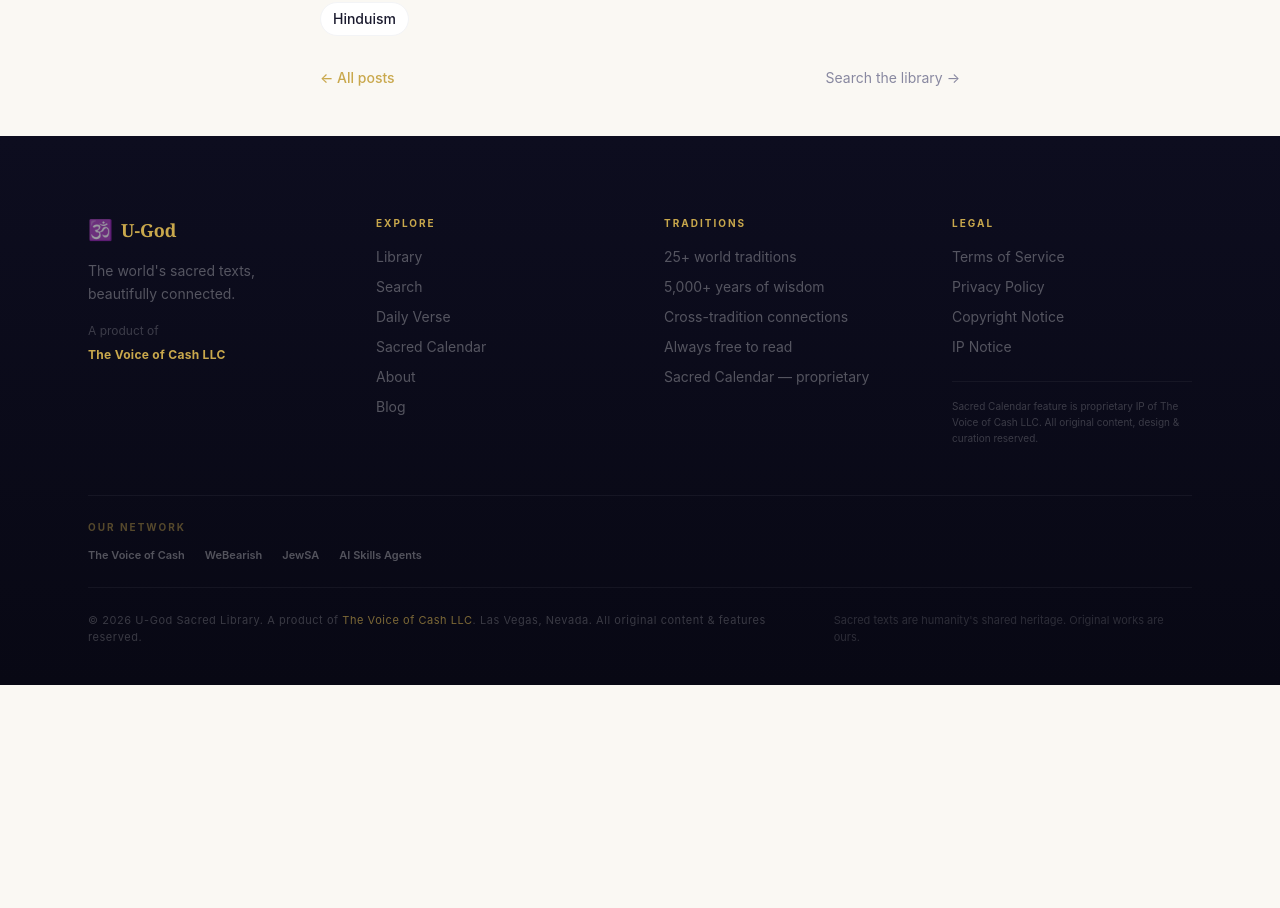
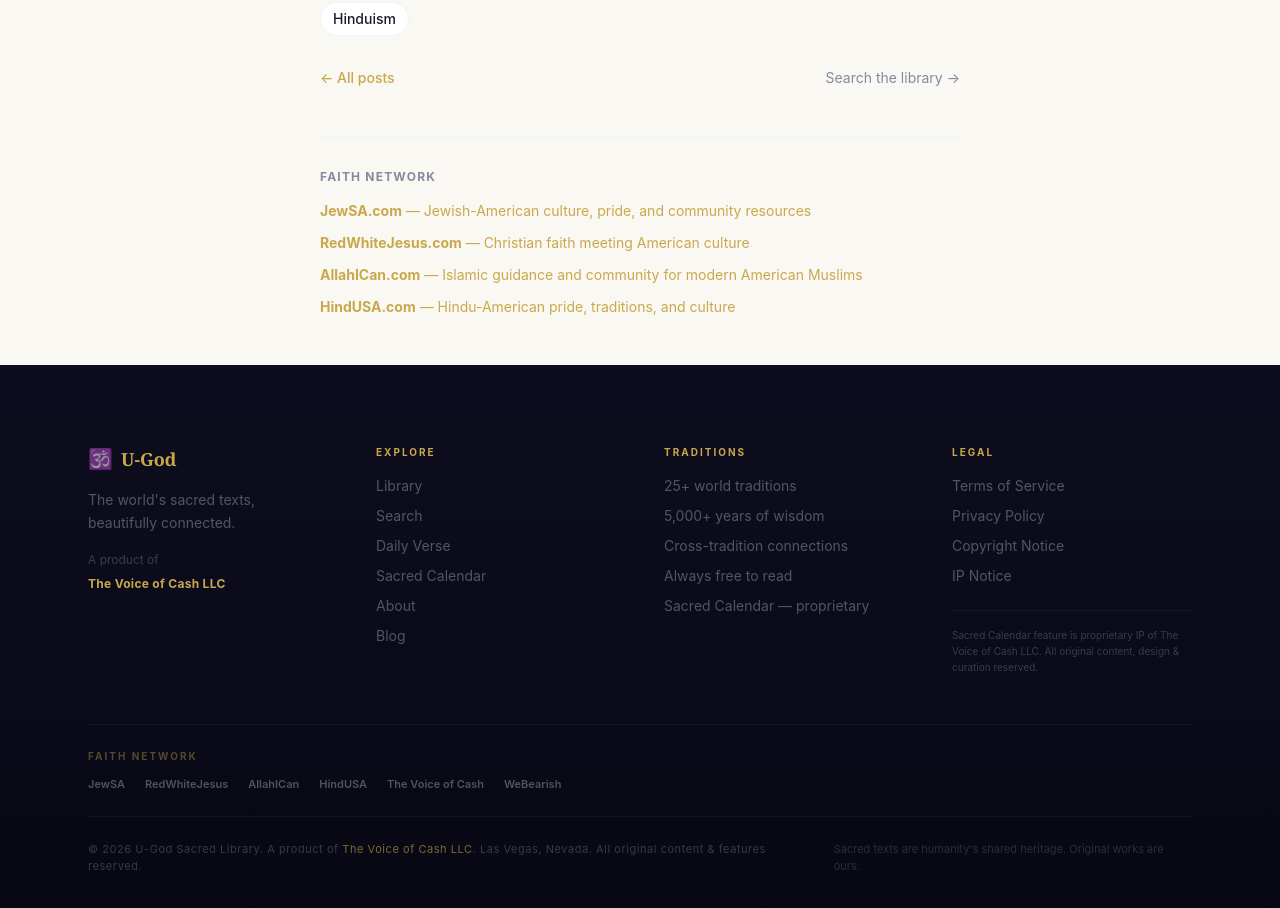
Before and after one commit to abigailleahgoldberg/ugod-app, a Next.js app: page /blog/bhagavad-gita-action-without-attachment in a window 1280 px wide. Shown: the part 2980-3888 px from the top of the page. Before the commit the page ends 3665 px from the top, so only its background shows below. Built offline with nearby package versions, Linux system fonts and the light colour scheme.

Commit message:
feat: internal cross-linking + network footer

```diff
--- a/src/app/blog/[slug]/page.tsx
+++ b/src/app/blog/[slug]/page.tsx
@@ -109,6 +109,17 @@ export default function BlogPostPage({ params }: { params: { slug: string } }) {
           <Link href="/blog" className="text-sm text-[var(--gold)] hover:opacity-80 transition-opacity font-medium">← All posts</Link>
           <Link href="/search" className="text-sm text-[var(--text-muted)] hover:text-[var(--gold)] transition-colors">Search the library →</Link>
         </div>
+
+        {/* Faith Network Section */}
+        <div className="mt-12 pt-8 border-t border-gray-100">
+          <p className="text-xs font-bold tracking-widest uppercase text-[var(--text-muted)] mb-4">Faith Network</p>
+          <div className="flex flex-col gap-3">
+            <a href="https://jewsa.com" className="text-sm text-[var(--gold)] hover:opacity-80 transition-opacity"><strong>JewSA.com</strong> — Jewish-American culture, pride, and community resources</a>
+            <a href="https://redwhitejesus.com" className="text-sm text-[var(--gold)] hover:opacity-80 transition-opacity"><strong>RedWhiteJesus.com</strong> — Christian faith meeting American culture</a>
+            <a href="https://allahican.com" className="text-sm text-[var(--gold)] hover:opacity-80 transition-opacity"><strong>AllahICan.com</strong> — Islamic guidance and community for modern American Muslims</a>
+            <a href="https://hindusa.com" className="text-sm text-[var(--gold)] hover:opacity-80 transition-opacity"><strong>HindUSA.com</strong> — Hindu-American pride, traditions, and culture</a>
+          </div>
+        </div>
       </article>
     </div>
   );
--- a/src/app/layout.tsx
+++ b/src/app/layout.tsx
@@ -149,9 +149,16 @@ export default function RootLayout({ children }: { children: React.ReactNode })
 
             {/* Our Network */}
             <div className="border-t border-white/5 pt-6 mb-6">
-              <p className="text-[10px] font-bold tracking-[2px] uppercase text-[var(--gold)]/40 mb-3">Our Network</p>
+              <p className="text-[10px] font-bold tracking-[2px] uppercase text-[var(--gold)]/40 mb-3">Faith Network</p>
               <div className="flex flex-wrap gap-x-5 gap-y-2">
-                {[["The Voice of Cash","https://www.thevoiceofcash.com"],["WeBearish","https://www.webearish.com"],["JewSA","https://www.jewsa.com"],["AI Skills Agents","https://aiskillsagents.com"]].map(([label,href]) => (
+                {[
+                  ["JewSA","https://www.jewsa.com"],
+                  ["RedWhiteJesus","https://redwhitejesus.com"],
+                  ["AllahICan","https://allahican.com"],
+                  ["HindUSA","https://hindusa.com"],
+                  ["The Voice of Cash","https://www.thevoiceofcash.com"],
+                  ["WeBearish","https://www.webearish.com"],
+                ].map(([label,href]) => (
                   <a key={href} href={href} target="_blank" rel="noopener noreferrer" className="text-[11px] text-white/30 hover:text-white/60 font-semibold no-underline transition-colors">{label}</a>
                 ))}
               </div>
```
